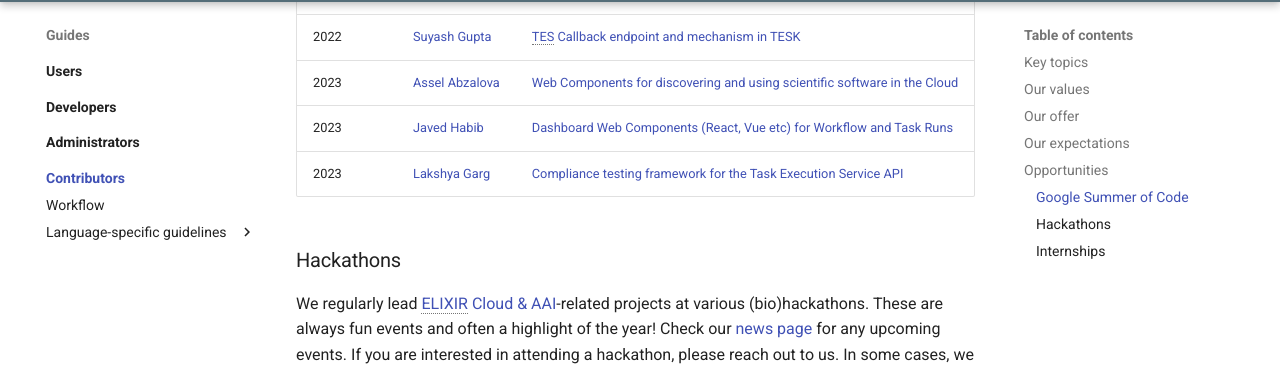
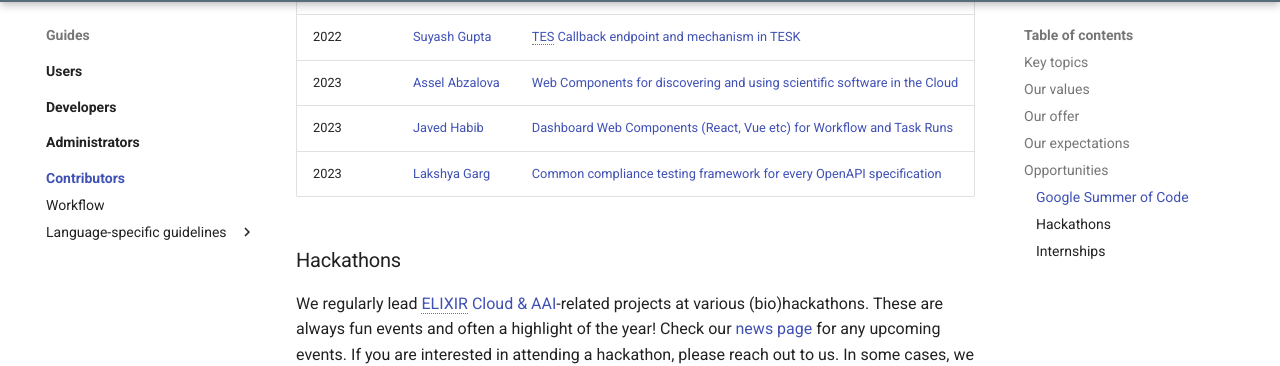
Before and after one commit to elixir-cloud-aai/elixir-cloud-aai.github.io, an MkDocs documentation site: the page built from docs/guides/guide-contributor/index.md, in a window 1280 px wide and 900 px high, scrolled down 3099 px. Shown: the part 94-460 px from the top of the window. Built offline with MkDocs 1.6.1 and Material for MkDocs 9.7.7, drawn with Linux system fonts in a browser that asks for light colours; comment, search, counter and statistics services are not loaded.

Commit message:
docs(contributors): fix 2023 GSoC title

```diff
--- a/docs/guides/guide-contributor/index.md
+++ b/docs/guides/guide-contributor/index.md
@@ -121,7 +121,7 @@ projects they were working on):
 | 2022 | [Suyash Gupta][linkedin-suyash] | [TES Callback endpoint and mechanism in TESK][gsoc-2022-suyash] |
 | 2023 | [Assel Abzalova][linkedin-assel] | [Web Components for discovering and using scientific software in the Cloud][gsoc-2023-assel] |
 | 2023 | [Javed Habib][linkedin-javed] | [Dashboard Web Components (React, Vue etc) for Workflow and Task Runs][gsoc-2023-javed] |
-| 2023 | [Lakshya Garg][linkedin-lakshya] | [Compliance testing framework for the Task Execution Service API][gsoc-2023-lakshya] |
+| 2023 | [Lakshya Garg][linkedin-lakshya] | [Common compliance testing framework for every OpenAPI specification][gsoc-2023-lakshya] |
 
 ### Hackathons
 
```
